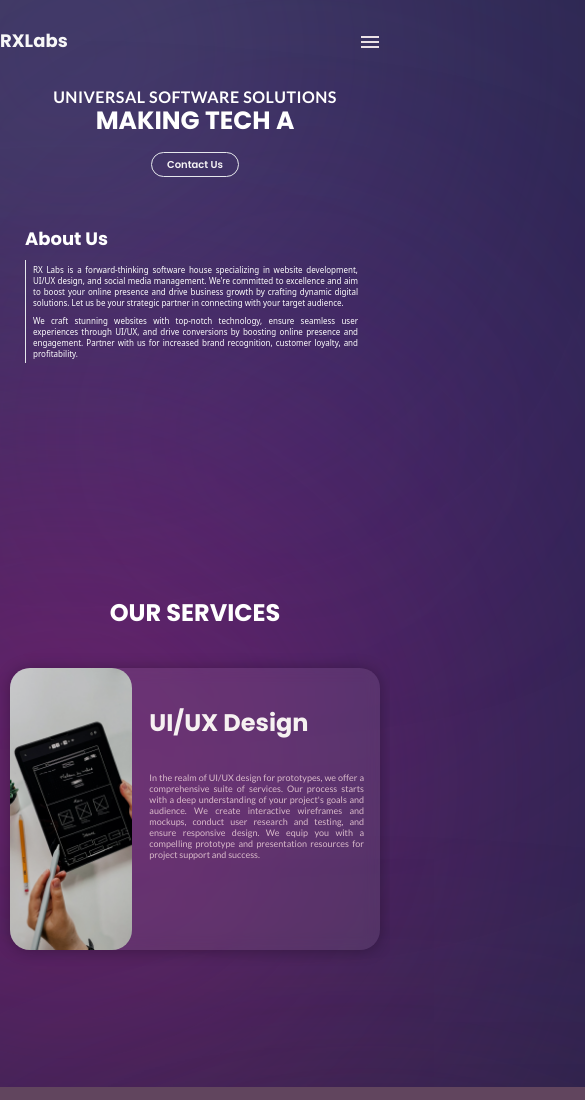
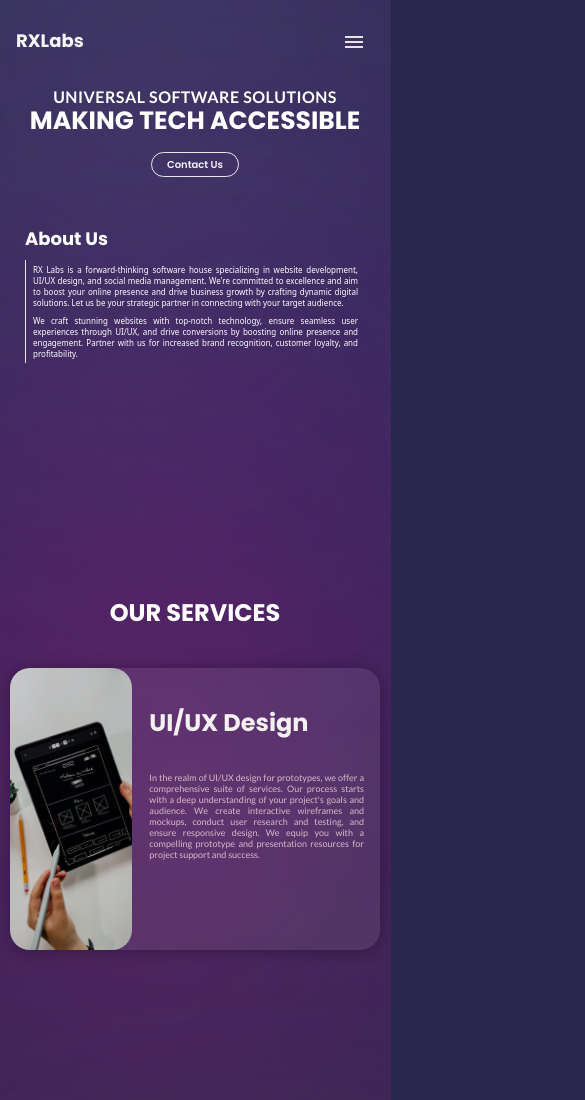
Before and after one commit to KristoJeremy/rx-labs-comprof, a Next.js app: page / in a window 390 px wide. Shown: the top 1100 px of the page, 585 px wide, since content can reach past the window. Built offline with nearby package versions, Linux system fonts and the light colour scheme.

Commit message:
style: fix unresponsiveness on navbar and background

```diff
--- a/src/components/Navbar/navbar.js
+++ b/src/components/Navbar/navbar.js
@@ -13,14 +13,14 @@ export const NavigationBar = () => {
   return (
     <section id="Navbar" className={styles.navbar}>
       <nav
-        className={`md:absolute py-5 transition-colors duration-500  ${
+        className={`md:absolute py-5 transition-colors duration-500 ${
           navbar
-            ? "background-color: transparent"
+            ? "background-color: transparent backdrop-blur-lg  "
             : "background-color: transparent"
         } transition-colors duration-500`}
       >
         <div className="container md:px-12 md:flex md:items-center md:justify-between lg:max-w-[1300px] md:mb-0 mb-[-5px]">
-          <div className="flex items-center justify-between md:mx-5">
+          <div className="flex items-center justify-between md:mx-5 px-4 ">
             <div
               className={`${styles.wrapper} lg:mx-5`}
               style={PoppinsBold.style}
--- a/src/components/Navbar/navbar.module.css
+++ b/src/components/Navbar/navbar.module.css
@@ -1,3 +1,8 @@
+.navbar {
+  --tw-backdrop-blur: blur(16px);
+  width: 100%;
+}
+
 .navList {
   left: 12;
 }
--- a/src/components/backgroundBlur/background.module.css
+++ b/src/components/backgroundBlur/background.module.css
@@ -1,5 +1,5 @@
 .circle_1 {
-  width: 720px;
+  width: 30%;
   height: 720px;
   background: #938cba;
   top: -150px;
@@ -10,18 +10,18 @@
 }
 
 .circle_2 {
-  width: 720px;
+  width: 30%;
   height: 720px;
   background: #641c9c;
   top: 650px;
-  right: -188px;
+  right: 0;
   position: absolute;
   filter: blur(210px);
   z-index: -10000;
 }
 
 .circle_3 {
-  width: 720px;
+  width: 50%;
   height: 720px;
   background: #da1d9a;
   top: 1409px;
@@ -32,11 +32,11 @@
 }
 
 .circle_4 {
-  width: 720px;
+  width: 50%;
   height: 720px;
   background: #d95da0;
   top: 2260px;
-  right: -109px;
+  right: 0;
   position: absolute;
   filter: blur(210px);
   z-index: -10000;
@@ -55,37 +55,74 @@
 
 @media (max-width: 639px) {
   .circle_1 {
-    width: 359px;
+    width: 70%;
     height: 359px;
     top: -127px;
-    left: -107px;
+    left: 0;
   }
 
   .circle_2 {
-    width: 319px;
+    width: 70%;
     height: 319px;
     top: 276px;
-    right: -69px;
+    right: 0;
   }
 
   .circle_3 {
-    width: 436px;
+    width: 70%;
     height: 436px;
     top: 562px;
-    left: -153px;
+    left: 0;
   }
 
   .circle_4 {
-    width: 391px;
+    width: 70%;
     height: 391px;
     top: 1356px;
-    right: -173px;
+    right: 0;
   }
 
   .circle_5 {
-    width: 353px;
+    width: 70%;
     height: 353px;
     top: 2113px;
-    left: -150px;
+    left: 0;
   }
 }
+
+@media (max-width: 767px) {
+  .circle_1 {
+    width: 70%;
+    height: 359px;
+    top: -127px;
+    left: 0;
+  }
+
+  .circle_2 {
+    width: 70%;
+    height: 319px;
+    top: 276px;
+    right: 0;
+  }
+
+  .circle_3 {
+    width: 70%;
+    height: 436px;
+    top: 562px;
+    left: 0;
+  }
+
+  .circle_4 {
+    width: 70%;
+    height: 391px;
+    top: 1356px;
+    right: 0;
+  }
+
+  .circle_5 {
+    width: 70%;
+    height: 353px;
+    top: 2113px;
+    left: 0;
+  }
+}
--- a/src/pages/index.js
+++ b/src/pages/index.js
@@ -25,9 +25,9 @@ function index() {
       <div>
         <OurService />
       </div>
-      <div className="mt-[10vh]">
+      {/* <div className="mt-[10vh]">
         <UpperSec />
-      </div>
+      </div> */}
       <div className="">
         <Footer />
       </div>
```
